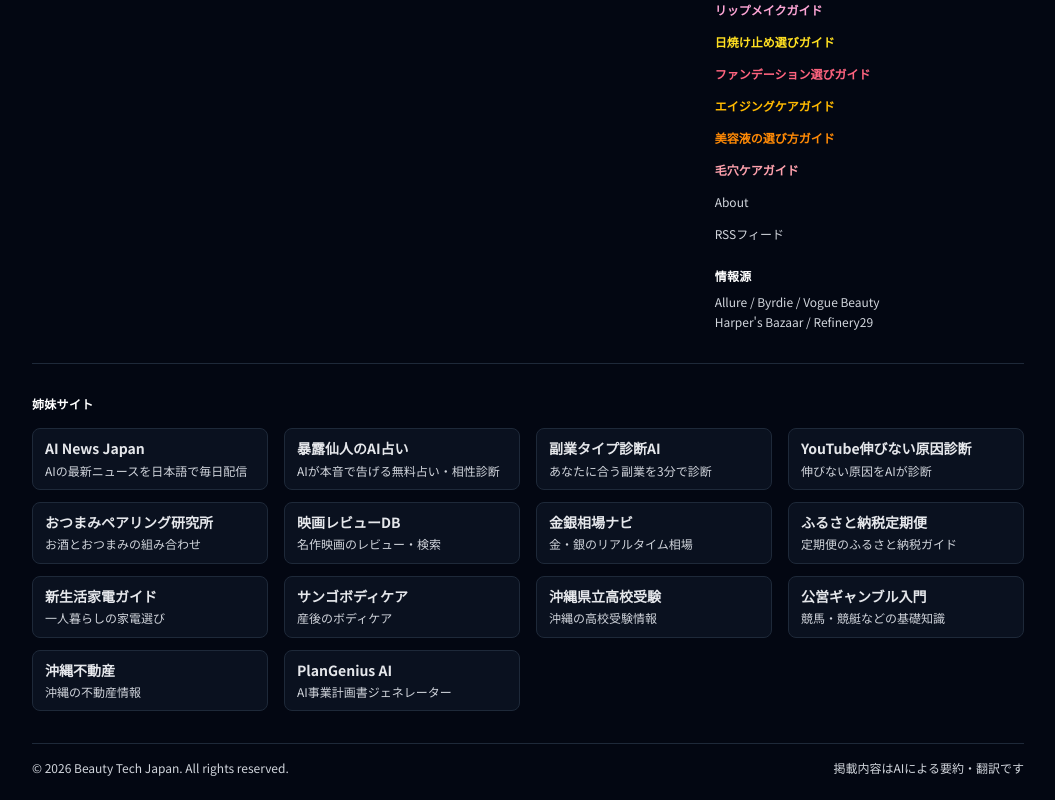
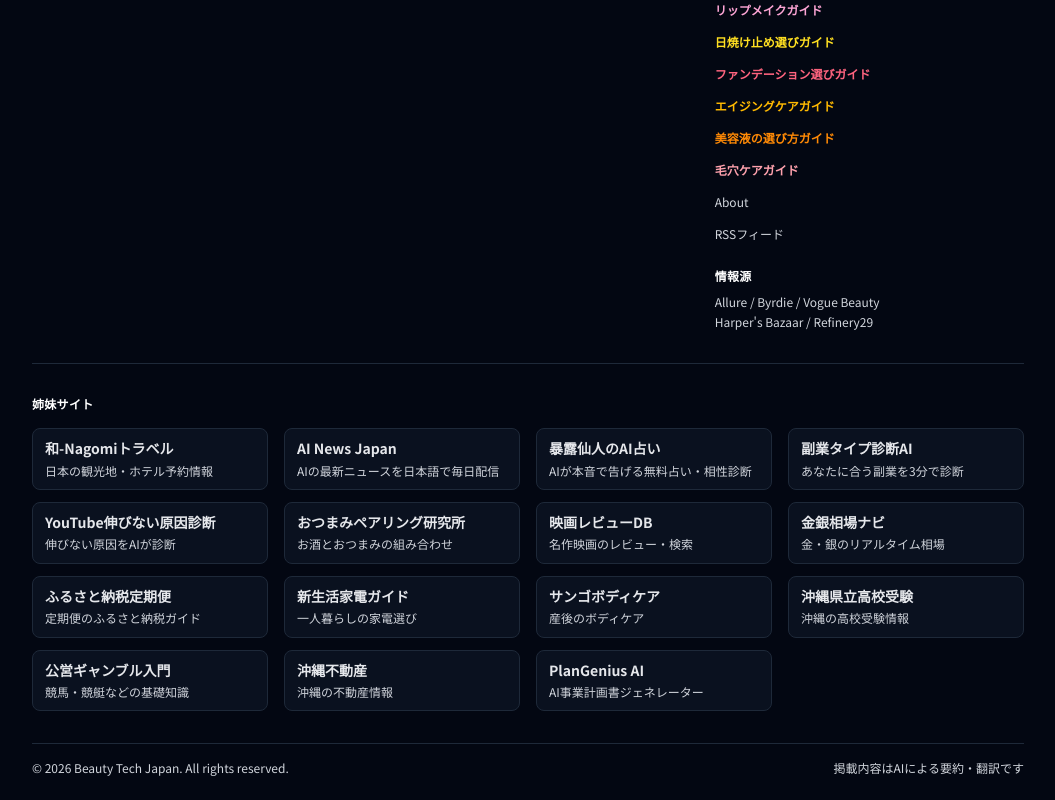
Before and after one commit to tz20262026/beauty-tech-japan, a Next.js app: page / in a window 1280 px wide. Shown: the part 8476-9276 px from the top of the page, without its empty margins (112-1167 px from the left). Built offline with nearby package versions, Linux system fonts and the light colour scheme; no server answers.

Commit message:
feat: 姉妹サイトに和-Nagomiトラベルを追加

```diff
--- a/src/components/SisterSites.tsx
+++ b/src/components/SisterSites.tsx
@@ -9,6 +9,7 @@ type SisterSite = {
 const SELF_URL = "https://beauty-tech-japan.vercel.app";
 
 const SISTER_SITES: readonly SisterSite[] = [
+  { name: "和-Nagomiトラベル", url: "https://rakutentr.vercel.app", description: "日本の観光地・ホテル予約情報" },
   { name: "AI News Japan", url: "https://ai-news-site-wheat.vercel.app", description: "AIの最新ニュースを日本語で毎日配信" },
   { name: "Beauty Tech Japan", url: "https://beauty-tech-japan.vercel.app", description: "海外の美容・コスメ最新トレンド" },
   { name: "暴露仙人のAI占い", url: "https://fortune-site-neon.vercel.app", description: "AIが本音で告げる無料占い・相性診断" },
```
